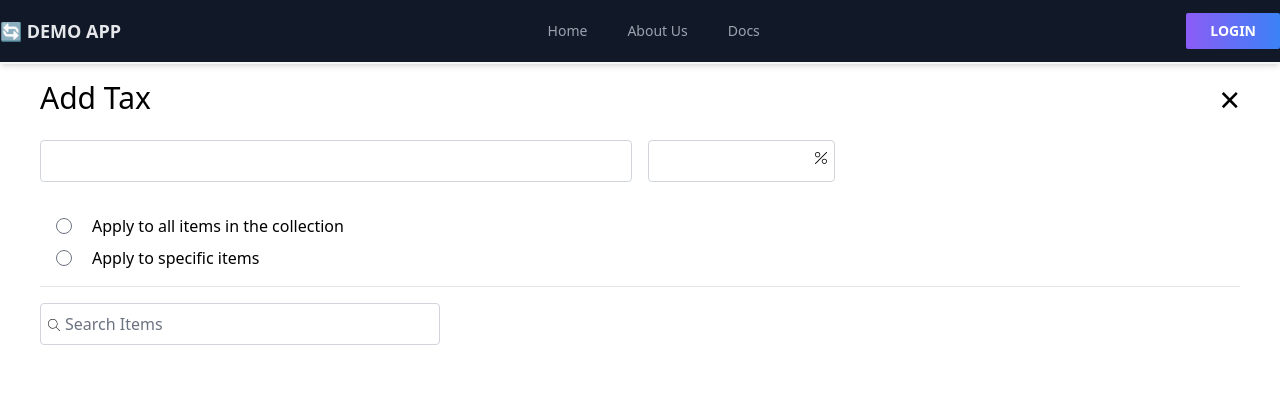
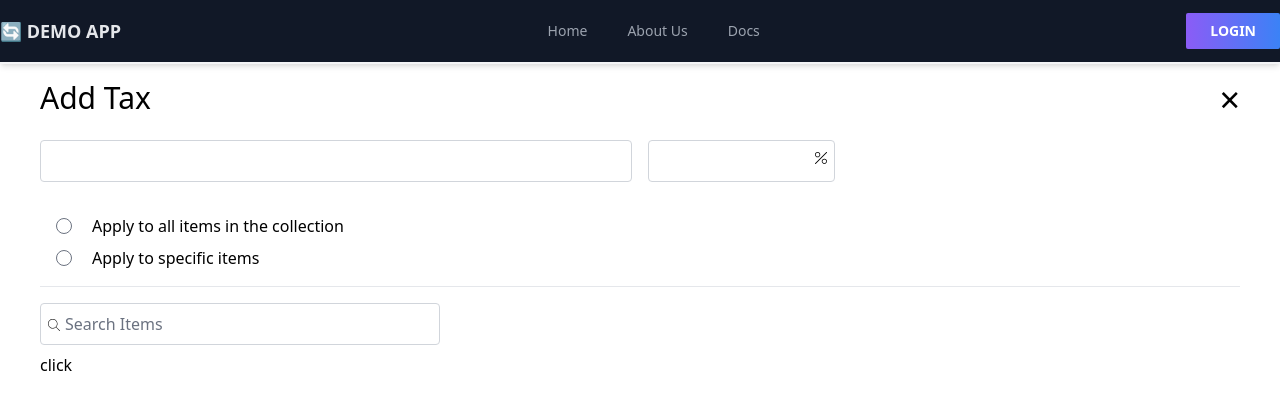
Before and after one commit to nytro04/react-test, a React (Vite) app: page / in a window 1280 px wide. Shown: the top 410 px of the page. Built offline with nearby package versions, Linux system fonts and the light colour scheme.

Commit message:
feat: handle form submit and values reset

```diff
--- a/src/components/Tax/AddTax.jsx
+++ b/src/components/Tax/AddTax.jsx
@@ -2,7 +2,7 @@ import React from 'react'
 import { TextField } from '../form/TextField'
 import { Percentage, Search } from '../svgs'
 import * as Yup from 'yup'
-import { Formik } from 'formik'
+import { Formik, Form } from 'formik'
 // import { FiSearch } from 'react-icons/lib/fa'
 
 export const Addtax = () => {
@@ -19,11 +19,15 @@ export const Addtax = () => {
 				rate: '',
 			}}
 			validationSchema={validate}
-			onSubmit={(values) => {
-				console.log(values)
+			onSubmit={async (values, { resetForm }) => {
+				console.log(values, 'values')
+				resetForm()
 			}}
 		>
-			{(formik) => (
+			{(props) => {
+				const { isSubmitting, handleSubmit } = props
+				return (
+					<form onSubmit={handleSubmit}>
 						<div>
 							<div className='flex justify-between'>
 								<h2 className='text-3xl '>Add Tax</h2>
@@ -81,8 +85,14 @@ export const Addtax = () => {
 									</span>
 								</div>
 							</div>
+
+							<button type='submit' disabled={isSubmitting}>
+								click
+							</button>
 						</div>
-			)}
+					</form>
+				)
+			}}
 		</Formik>
 	)
 }
```
Lines whose indentation alone changed are shown as unchanged.
